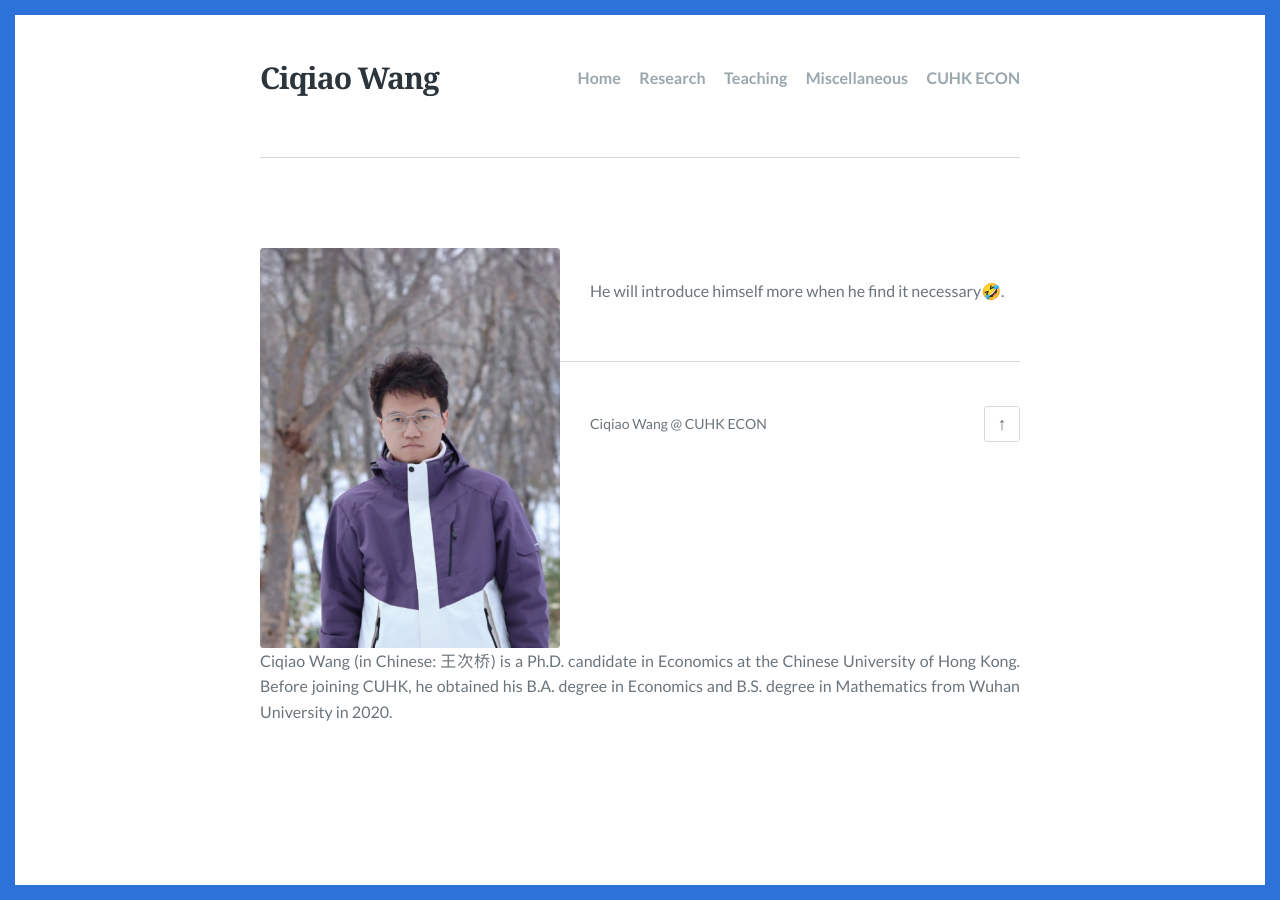
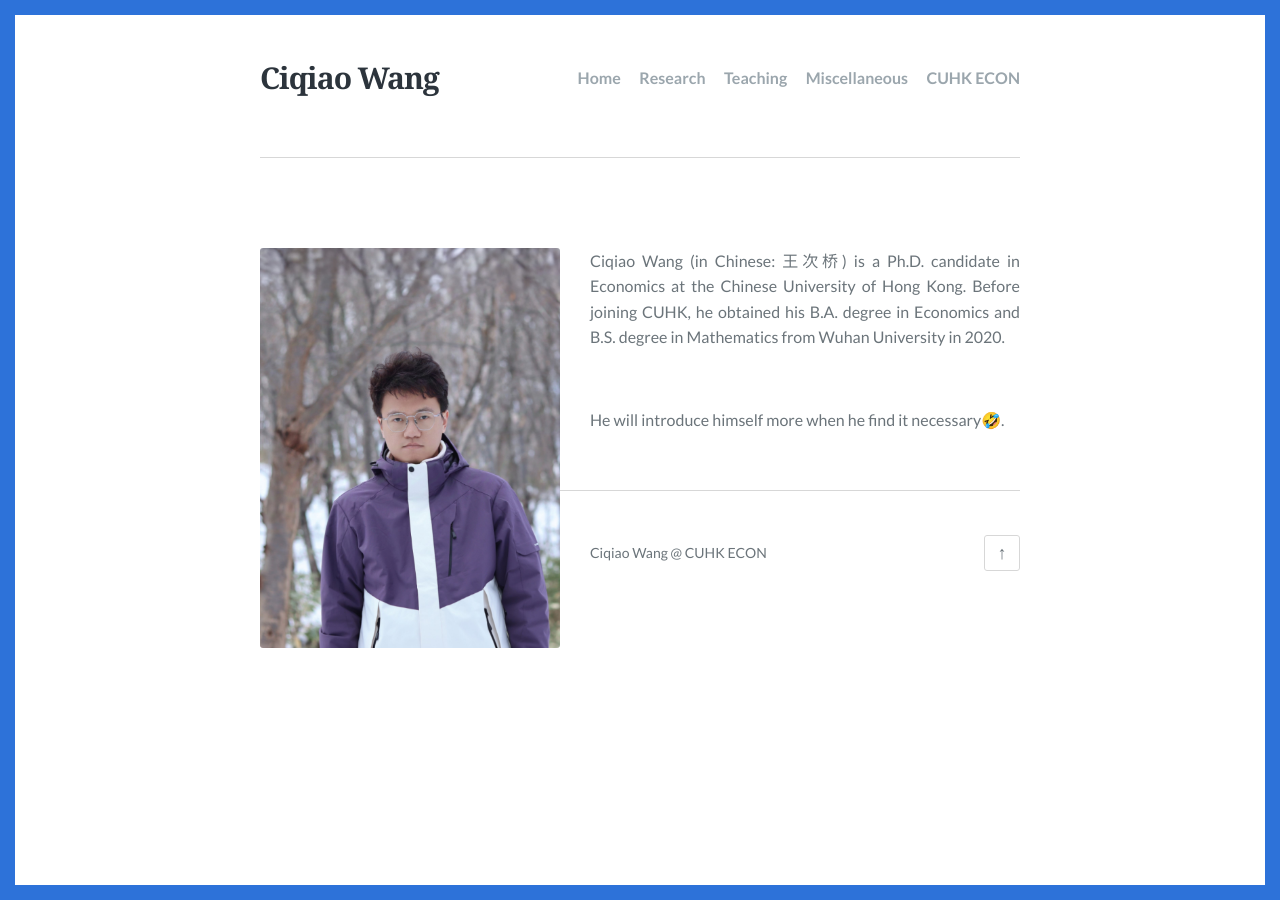
Before and after one commit to ciqiaowang/ciqiaowang.github.io, a Jekyll site: the page built from index.html, in a window 1280 px wide. Built offline with Jekyll 4.4.1, drawn with Linux system fonts in a browser that asks for light colours; the list of posts is cut into pages by our own code.

Commit message:
Update index.html

```diff
--- a/index.html
+++ b/index.html
@@ -15,7 +15,7 @@ feature_image:
         </title>
         <style>
             .bigBox{
-                float: none;
+/*                 float: none; */
                 width: 100%;  /* 定义一个大盒子 宽度100% */
                 font-size: 16px;
                 line-hight:1.6;
@@ -26,7 +26,7 @@ feature_image:
             }
             .smallBox_txt_right{
                 /* 定义第三盒子 */
-                float: right;
+/*                 float: right; */
                 font-size: 16px; /* 设置字体大小 */
                 line-height: 1.6; /* 设置行距  */
             }
```
